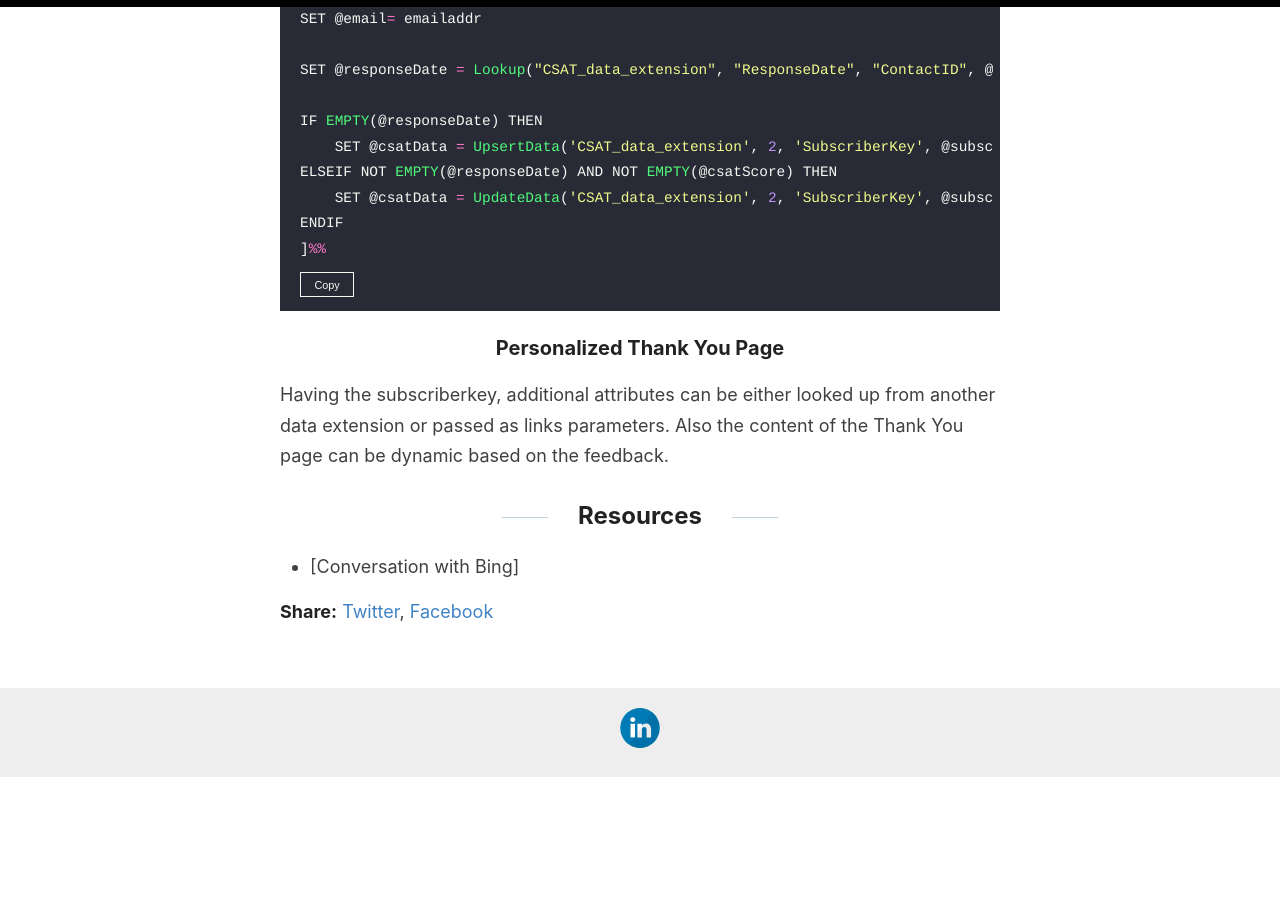
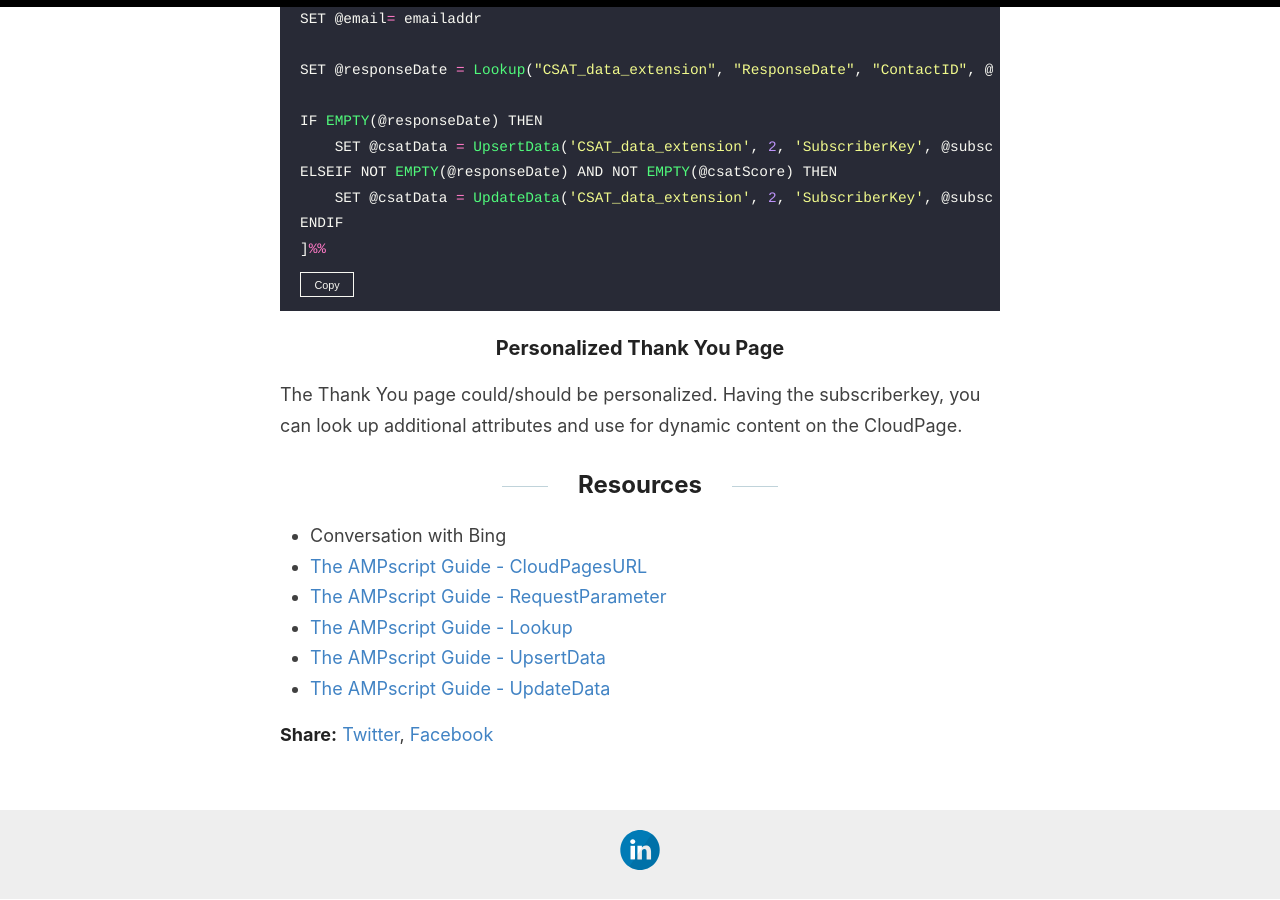
Before and after one commit to karolcholewa/blog, a Jekyll site: the page built from _posts/2023-09-09-customer-satisfaction-survey.md, in a window 1280 px wide and 900 px high, scrolled down 2012 px. Built offline with Jekyll 4.4.1, drawn with Linux system fonts in a browser that asks for light colours; before the commit the page ends 2789 px from its top, so only the background shows below that.

Commit message:
post updated

````diff
--- a/_posts/2023-09-09-customer-satisfaction-survey.md
+++ b/_posts/2023-09-09-customer-satisfaction-survey.md
@@ -52,7 +52,12 @@ ENDIF
 ]%%
 ```
 ### Personalized Thank You Page
-Having the subscriberkey, additional attributes can be either looked up from another data extension or passed as links parameters. Also the content of the Thank You page can be dynamic based on the feedback.
+The Thank You page could/should be personalized. Having the subscriberkey, you can look up additional attributes and use for dynamic content on the CloudPage.
 
 ## Resources
-*   [Conversation with Bing]
+*   Conversation with Bing
+*   [The AMPscript Guide - CloudPagesURL](https://ampscript.guide/cloudpagesurl/)
+*   [The AMPscript Guide - RequestParameter](https://ampscript.guide/requestparameter/)
+*   [The AMPscript Guide - Lookup](https://ampscript.guide/lookup/)
+*   [The AMPscript Guide - UpsertData](https://ampscript.guide/upsertdata/)
+*   [The AMPscript Guide - UpdateData](https://ampscript.guide/updatedata/)
````
